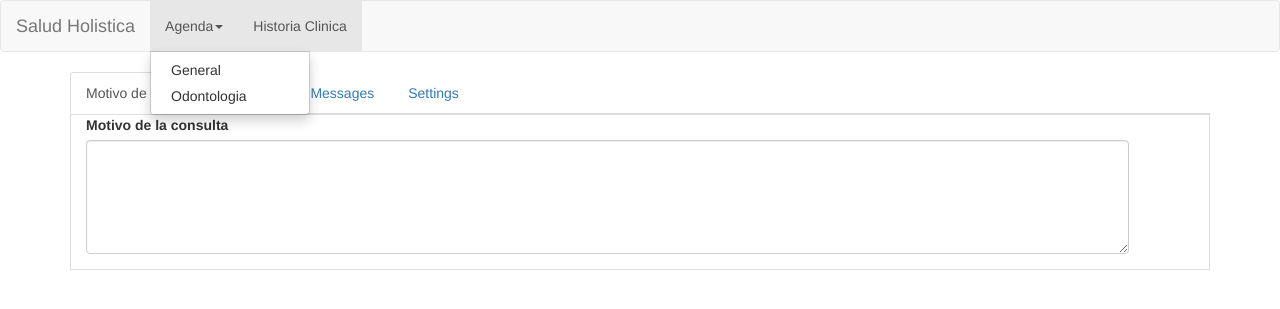
After one commit to hortasoft/saludholistica, a PHP site: page /HClinicaGeneral.php?id=1 in a window 1280 px wide, after a click on "Agenda". The commit adds this page. Shown: the top 309 px of the page. Run offline with PHP 8.4, Linux system fonts and the light colour scheme; data that the repository does not hold is empty.

Commit message:
creacion de hclinica y update en users

```diff
--- /dev/null
+++ b/HClinicaGeneral.php
@@ -0,0 +1,103 @@
+<!DOCTYPE html>
+<html lang="en">
+<head>
+<meta charset="utf-8">
+<meta http-equiv="X-UA-Compatible" content="IE=edge">
+<meta name="viewport" content="width=device-width, initial-scale=1">
+<!-- The above 3 meta tags *must* come first in the head; any other head content must come *after* these tags -->
+<title>Historia Clinica - Salud Holistica</title>
+
+<!-- Bootstrap -->
+<link href="css/bootstrap.min.css" rel="stylesheet">
+<link rel="stylesheet" type="text/css" href="css/HCGeneral.css">
+
+<?php
+$document = $_GET["id"];
+$type = $_GET["type"];
+$hcid = $_GET["HCId"];
+?>
+<!-- HTML5 shim and Respond.js for IE8 support of HTML5 elements and media queries -->
+<!-- WARNING: Respond.js doesn't work if you view the page via file:// -->
+<!--[if lt IE 9]>
+      <script src="https://oss.maxcdn.com/html5shiv/3.7.2/html5shiv.min.js"></script>
+      <script src="https://oss.maxcdn.com/respond/1.4.2/respond.min.js"></script>
+    <![endif]-->
+</head>
+
+<body ng-app="SHapp">
+	<nav class="navbar navbar-default">
+		<div class="container-fluid">
+			<!-- Brand and toggle get grouped for better mobile display -->
+			<div class="navbar-header">
+				<button type="button" class="navbar-toggle collapsed"
+					data-toggle="collapse" data-target="#bs-example-navbar-collapse-1">
+					<span class="sr-only">Toggle navigation</span> <span
+						class="icon-bar"></span> <span class="icon-bar"></span> <span
+						class="icon-bar"></span>
+				</button>
+				<a class="navbar-brand" href="#">Salud Holistica</a>
+			</div>
+
+			<!-- Collect the nav links, forms, and other content for toggling -->
+			<div class="collapse navbar-collapse"
+				id="bs-example-navbar-collapse-1">
+				<ul class="nav navbar-nav">
+					<li class="dropdown"><a href="#" class="dropdown-toggle"
+						data-toggle="dropdown" role="button" aria-expanded="false">Agenda<span
+							class="caret"></span></a>
+						<ul class="dropdown-menu" role="menu">
+							<li><a href="index.php">General</a></li>
+							<li><a href="agendaodonto.php">Odontologia</a></li>
+							<!--  <li><a href="#">Something else here</a></li>
+                  <li class="divider"></li>
+                  <li><a href="#">Separated link</a></li>
+                  <li class="divider"></li>
+                  <li><a href="#">One more separated link</a></li> -->
+						</ul></li>
+					<li class="active"><a href="user.php">Historia Clinica</a></li>
+
+
+				</ul>
+
+			</div>
+			<!-- /.navbar-collapse -->
+		</div>
+		<!-- /.container-fluid -->
+	</nav>
+	<div class="container" ng-controller="HCCtrl" ng-init="init('<?php echo $document?>', '<?php echo $type?>', '<?php echo $hcid?>')">
+		<ul class="nav nav-tabs" role="tablist">
+		    <li role="presentation" class="active"><a href="#home" aria-controls="home" role="tab" data-toggle="tab">Motivo de consulta</a></li>
+		    <li role="presentation"><a href="#profile" aria-controls="profile" role="tab" data-toggle="tab">Profile</a></li>
+		    <li role="presentation"><a href="#messages" aria-controls="messages" role="tab" data-toggle="tab">Messages</a></li>
+		    <li role="presentation"><a href="#settings" aria-controls="settings" role="tab" data-toggle="tab">Settings</a></li>
+		</ul>
+
+		 <div class="tab-content">
+		    <div role="tabpanel" class="tab-pane active" id="home">
+			    <div class="container">
+					<div class="row fieldrow">
+						<div class="col-sm-11 form-group" id="Motivetext">
+							<label for="pac-name" class="control-label">Motivo de la consulta</label>
+							<textarea class="form-control" rows="5" id="Motive" ng_model="motive" ng_change="UpdateMotive()"></textarea>
+						</div>
+					</div>
+				</div>
+			</div>
+		    <div role="tabpanel" class="tab-pane" id="profile">dhsgc shvchgdv chsgvdhcvhsdgcsd</div>
+		    <div role="tabpanel" class="tab-pane" id="messages">siducbh sbdcjhsbdcsdghcvsgvdchsd</div>
+		    <div role="tabpanel" class="tab-pane" id="settings">iwuedhiwuh cisdcs dcs</div>
+		 </div>
+	</div>
+	<script src="js/jquery-1.11.3.min.js"></script>
+	<script src="js/bootstrap.min.js"></script>
+	<script src="js/jquery.validate.min.js"></script>
+	<script src="js/messages_es.min.js"></script>
+	<script src="js/angular.min.js"></script>
+	<script src="js/general.js"></script>
+	<script src="js/app/HCCtrl.js"></script>
+	<script src="js/user.js"></script>
+	<script>
+		$("#commentForm").validate();
+	</script>
+</body>
+</html>
--- /dev/null
+++ b/css/HCGeneral.css
@@ -0,0 +1,5 @@
+.tab-pane{
+	border-style: solid;
+    border-width: 1px;
+    border-color: #DDDDDD;
+}
--- a/query/4-createpersonaldata.sql
+++ b/query/4-createpersonaldata.sql
@@ -20,4 +20,4 @@ CREATE TABLE `personal_data` (
   `createDate` datetime NOT NULL,
   `updateDate` datetime NOT NULL,
   PRIMARY KEY (`id`)
-) ENGINE=InnoDB AUTO_INCREMENT=3 DEFAULT CHARSET=utf8;
+) ENGINE=InnoDB AUTO_INCREMENT=4 DEFAULT CHARSET=utf8;
--- a/user.php
+++ b/user.php
@@ -5,7 +5,7 @@
 <meta http-equiv="X-UA-Compatible" content="IE=edge">
 <meta name="viewport" content="width=device-width, initial-scale=1">
 <!-- The above 3 meta tags *must* come first in the head; any other head content must come *after* these tags -->
-<title>Agenda general - Salud Holistica</title>
+<title>Informacion Paciente - Salud Holistica</title>
 
 <!-- Bootstrap -->
 <link href="css/bootstrap.min.css" rel="stylesheet">
@@ -49,7 +49,7 @@
                   <li><a href="#">One more separated link</a></li> -->
 						</ul></li>
 					<li class="active"><a href="user.php">Historia Clinica</a></li>
-					<li><a href="#">Link</a></li>
+
 
 				</ul>
 
@@ -273,7 +273,7 @@
 							<div class="col-sm-3 col-sm-offset-2">
 								<button type="button" class="btn btn-primary"
 									style="margin-top: 24px;"
-									ng-click="saveData()">Agregar Caso</button>
+									ng-click="AddHC()">Agregar Caso</button>
 							</div>
 							<div class="col-sm-3 col-sm-offset-3" >
 								<button type="button" class="btn btn-success"
```
Also changed, not shown: datamethods/AddHC.php (added, +41 -0 lines), datamethods/InsertMotive.php (added, +35 -0 lines), datamethods/UpdateMotive.php (added, +22 -0 lines), js/app/HCCtrl.js (added, +36 -0 lines), js/app/UserCtrl.js (+12 -1 lines), query/5-createmotivetable.sql (added, +9 -0 lines), query/6-createhcindex.sql (added, +8 -0 lines).
